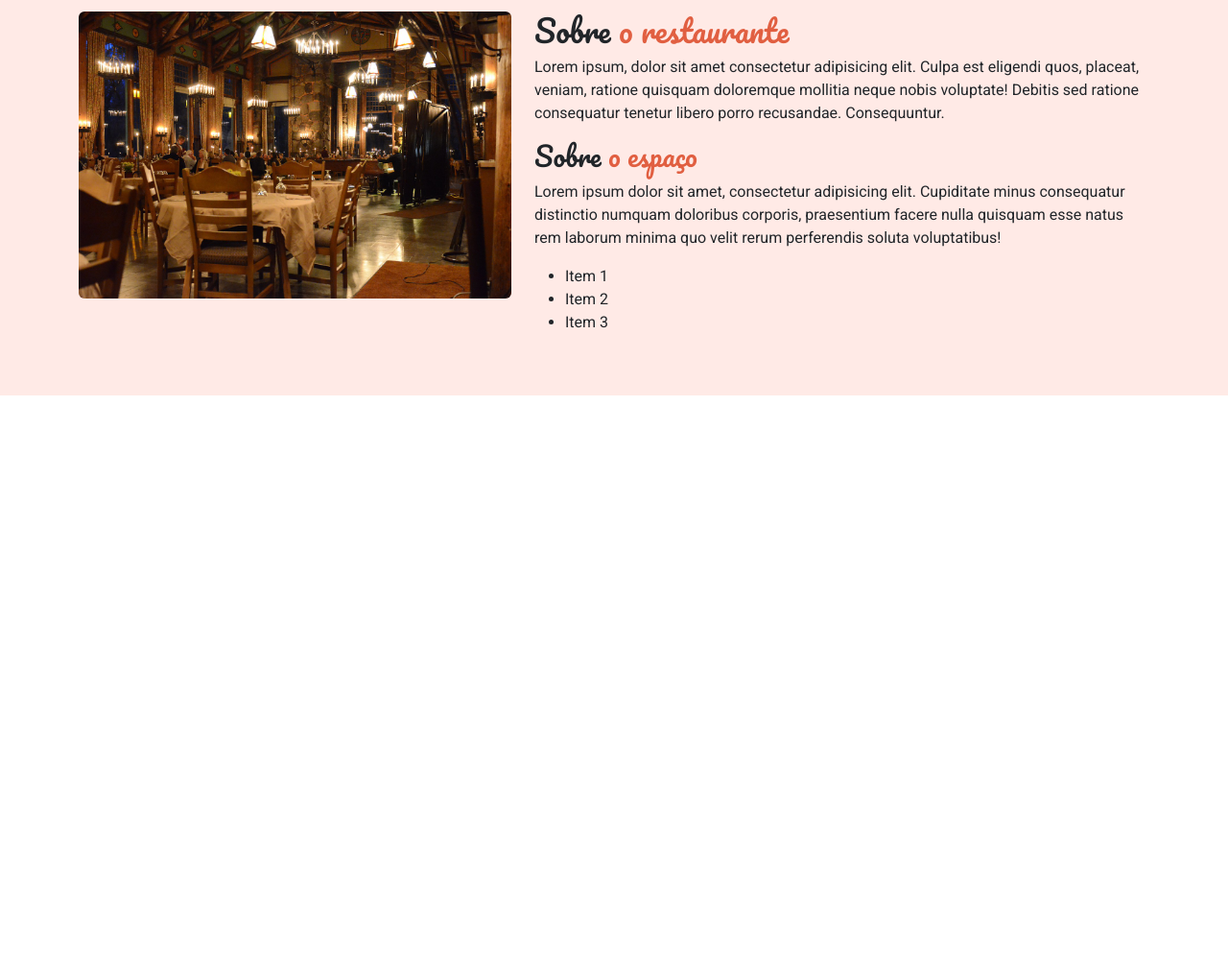
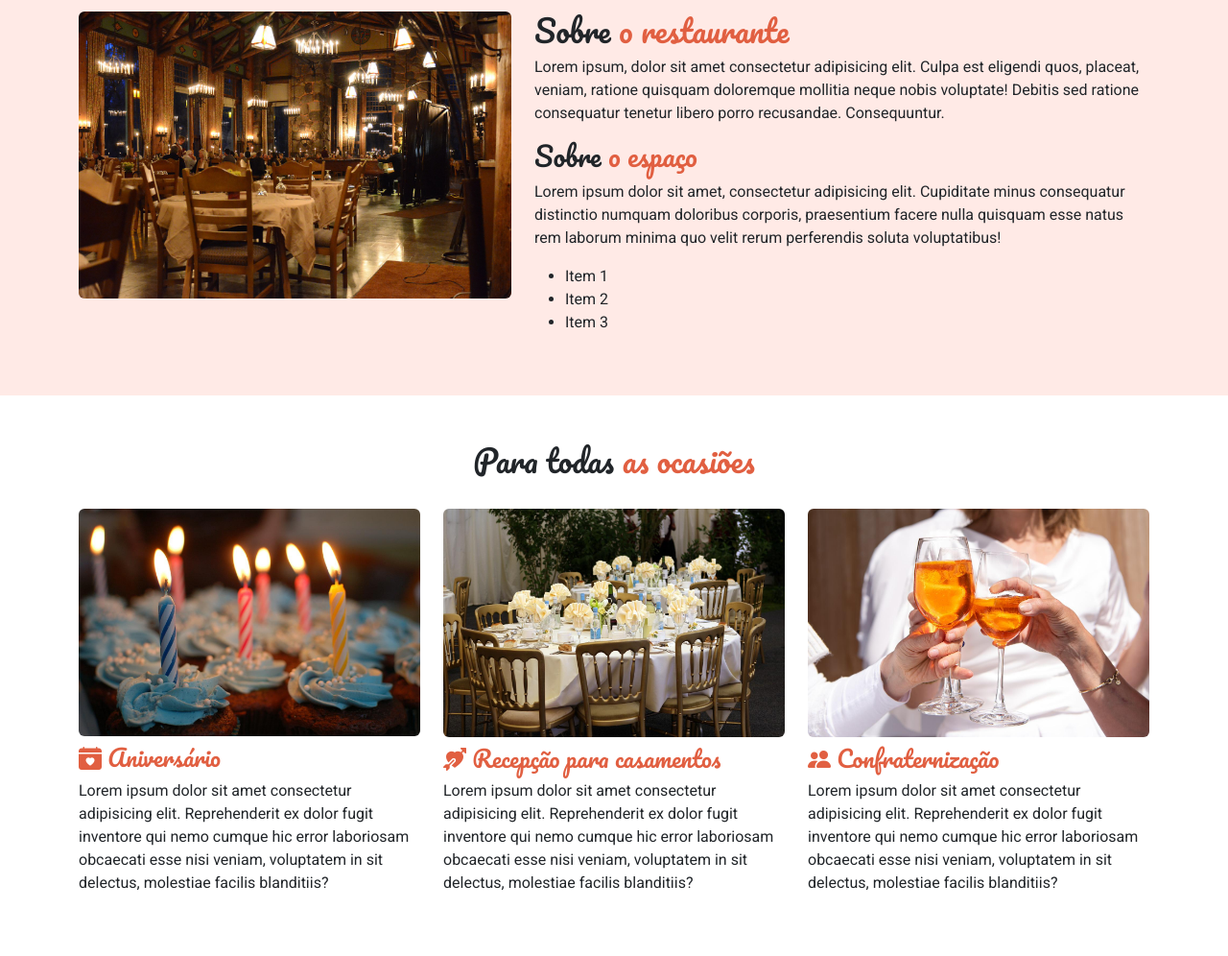
Before and after one commit to SilasFas/projeto-6-restaurant, a plain HTML site: page index.html in a window 1280 px wide. Shown: the part 884-1880 px from the top of the page at 96% size. Before the commit the page ends 1296 px from the top, so only its background shows below. Drawn offline with nearby package versions, Linux system fonts and the light colour scheme.

Commit message:
eventos section

```diff
--- a/index.html
+++ b/index.html
@@ -31,7 +31,7 @@
                         </a>
                     </li>
                     <li class="nav-item fw-bold">
-                        <a href="" class="nav-link">
+                        <a href="#eventos" class="nav-link">
                             <i class="bi bi-calendar-check me-1"></i>
                             Eventos
                         </a>
@@ -88,12 +88,12 @@
                                 alt="Fotos do espaço interno do restaurante">
                         </div>
                         <div class="col-md-7">
-                            <h2 class="section-title">Sobre <span>o restaurante</span></h2>
+                            <h2 class="section-title">Sobre <span class="colored-text">o restaurante</span></h2>
                             <p>Lorem ipsum, dolor sit amet consectetur adipisicing elit. Culpa est eligendi quos,
                                 placeat,
                                 veniam, ratione quisquam doloremque mollitia neque nobis voluptate! Debitis sed ratione
                                 consequatur tenetur libero porro recusandae. Consequuntur.</p>
-                            <h3 class="section-title">Sobre <span>o espaço</span></h3>
+                            <h3 class="section-title">Sobre <span class="colored-text">o espaço</span></h3>
                             <p>Lorem ipsum dolor sit amet, consectetur adipisicing elit. Cupiditate minus consequatur
                                 distinctio numquam doloribus corporis, praesentium facere nulla quisquam esse natus rem
                                 laborum minima quo velit rerum perferendis soluta voluptatibus!</p>
@@ -107,9 +107,53 @@
                 </div>
             </div>
         </section>
+
+        <seciton id="eventos">
+            <div class="container pt-5 pb-5">
+                <div class="row">
+                    <h2 class="section-title text-center"> Para todas <span class="colored-text">as ocasiões</span></h2>
+                </div>
+                <div class="row mt-4">
+                    <div class="col-md-4">
+                        <img src="images/eventos/aniversario.jpg" alt="" class="d-block w-100 rounded mb-2">
+                        <h3 class="section-title colored-text fs-4">
+                            <i class="bi bi-calendar-heart-fill"></i>
+                            Aniversário
+                        </h3>
+                        <p>Lorem ipsum dolor sit amet consectetur adipisicing elit. Reprehenderit ex dolor fugit
+                            inventore qui nemo cumque hic error laboriosam obcaecati esse nisi veniam, voluptatem in sit
+                            delectus, molestiae facilis blanditiis?</p>
+                    </div>
+
+                    <div class="col-md-4">
+                        <img src="images/eventos/casamento.jpg" alt="" class="d-block w-100 rounded mb-2">
+                        <h3 class="section-title colored-text fs-4">
+                            <i class="bi bi-arrow-through-heart-fill"></i>
+                            Recepção para casamentos
+                        </h3>
+                        <p>Lorem ipsum dolor sit amet consectetur adipisicing elit. Reprehenderit ex dolor fugit
+                            inventore qui nemo cumque hic error laboriosam obcaecati esse nisi veniam, voluptatem in sit
+                            delectus, molestiae facilis blanditiis?</p>
+                    </div>
+
+                    <div class="col-md-4">
+                        <img src="images/eventos/confraternizacoes.jpg" alt="" class="d-block w-100 rounded mb-2">
+                        <h3 class="section-title colored-text fs-4">
+                            <i class="bi bi-people-fill"></i>
+                            Confraternização
+                        </h3>
+                        <p>Lorem ipsum dolor sit amet consectetur adipisicing elit. Reprehenderit ex dolor fugit
+                            inventore qui nemo cumque hic error laboriosam obcaecati esse nisi veniam, voluptatem in sit
+                            delectus, molestiae facilis blanditiis?</p>
+                    </div>
+                </div>
+            </div>
+        </seciton>
+
+
+
     </div>
-    <script src="https://cdn.jsdelivr.net/npm/bootstrap@5.3.2/dist/js/bootstrap.bundle.min.js
-"></script>
+    <script src=" https://cdn.jsdelivr.net/npm/bootstrap@5.3.2/dist/js/bootstrap.bundle.min.js "></script>
 </body>
 
 </html>
--- a/main.css
+++ b/main.css
@@ -26,10 +26,10 @@ body {
     font-family: 'Pacifico', cursive;
 }
 
-.section-title span {
+#sobre-o-restaurante {
+    background-color: #ffeae6;
+}
+
+.colored-text {
     color: #e15f41;
 }
-
-#sobre-o-restaurante{
-    background-color: #ffeae6;
-}
```
Also changed, not shown: 1 other file.
